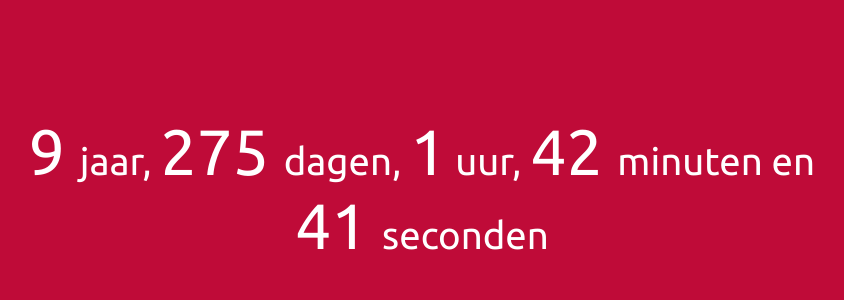
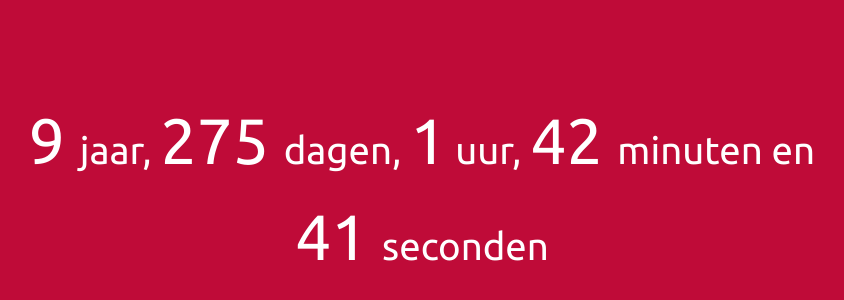
Before and after one commit to komje/lievelaureanne, a plain HTML site: page index.html in a window 1280 px wide. Shown: the part 220-520 px from the top of the page, without its empty margins (218-1062 px from the left). Drawn offline with Linux system fonts and the light colour scheme.

Commit message:
Update index.html

```diff
--- a/index.html
+++ b/index.html
@@ -19,6 +19,10 @@
                 align-items: center;
                 font-size: 5vw;
                 text-align: center
+            }
+
+            #countDown {
+                line-height: 1.5;
             }
 
             .unit {
```
